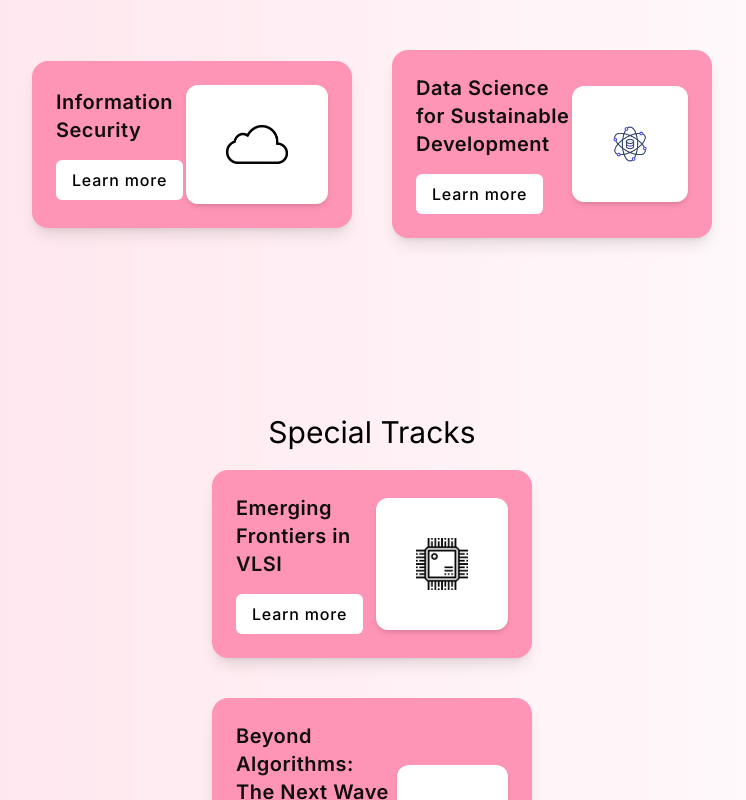
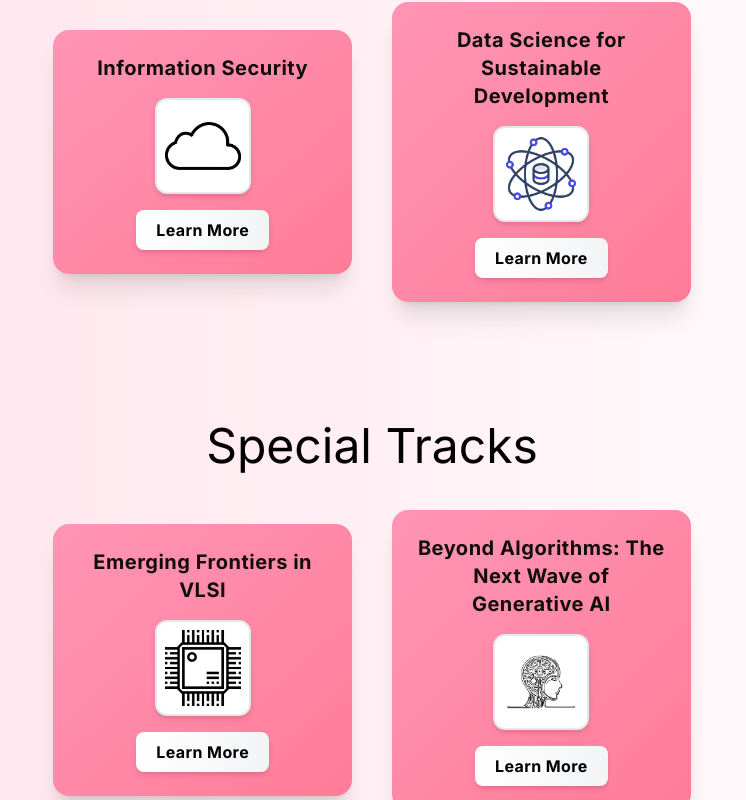
Before and after one commit to capy-on-caffeine/wrec, a Next.js app: page / in a window 1280 px wide. Shown: the part 5120-5920 px from the top of the page, without its empty margins (268-1014 px from the left). Built offline with nearby package versions, Linux system fonts and the light colour scheme.

Commit message:
special track formatting changes

```diff
--- a/src/components/tracks/TrackCard.tsx
+++ b/src/components/tracks/TrackCard.tsx
@@ -15,20 +15,15 @@
 
   return (
     <>
-      <div className="relative w-3/4 lg:w-[30%] h-2/5 bg-[#ff95b6] rounded-2xl flex items-center justify-between p-6 shadow-lg box-border z-0">
-        <div className="flex flex-col justify-center">
-          <h3 className="text-[#110e0e] text-xl font-semibold font-['Avenir LT Std'] tracking-wide mb-4">
-            {name}
-          </h3>
-          <button
-            className="bg-white text-black text-base font-medium font-['Avenir LT Std'] tracking-wider px-4 py-2 rounded-md hover:bg-gray-200 transition w-max"
-            onClick={() => setIsModalOpen(true)}
-          >
-            Learn more
-          </button>
-        </div>
+      <div className="relative w-11/12 lg:w-[28%] h-auto bg-gradient-to-br from-[#ff95b6] to-[#ff7c98] rounded-2xl flex flex-col items-center p-6 shadow-xl transition-transform transform hover:scale-105 duration-300 ease-in-out">
 
-        <div className="p-10 bg-white rounded-xl shadow-md">
+        {/* Heading */}
+        <h3 className="text-[#110e0e] text-xl font-bold font-['Avenir LT Std'] tracking-wide mb-4 text-center">
+          {name}
+        </h3>
+
+        {/* Image */}
+        <div className="w-24 h-24 bg-white rounded-xl shadow-md border-2 border-gray-200 flex items-center justify-center p-2 mb-4">
           <Image
             alt={`Track image for ${name}`}
             height={100}
@@ -37,7 +32,20 @@
             className="object-cover rounded-lg"
           />
         </div>
+
+        {/* Learn More Button */}
+        <button
+          className="bg-gradient-to-r from-white to-gray-100 text-black text-base font-bold tracking-wide px-5 py-2
+             rounded-lg transition-all duration-300 ease-in-out shadow-md
+             hover:from-[#ff95b6] hover:to-[#ff7c98] hover:text-white
+             hover:scale-105 hover:shadow-lg"
+          onClick={() => setIsModalOpen(true)}
+        >
+          Learn More
+        </button>
       </div>
+
+      {/* Modal */}
       <Modal
         isOpen={isModalOpen}
         onClose={() => setIsModalOpen(false)}
--- a/src/components/tracks/Tracks.tsx
+++ b/src/components/tracks/Tracks.tsx
@@ -57,7 +57,7 @@
       id="tracks"
       className="w-full min-h-screen bg-gradient-to-r from-[#FFE1EA] to-white flex flex-col justify-start items-center"
     >
-      <h1 className="text-4xl mt-20 mb-10">CONFERENCE TRACKS</h1>
+      <h1 className="text-5xl mt-20 mb-10">CONFERENCE TRACKS</h1>
       <div className="w-full min-h-screen lg:w-5/6 lg:h-2/5 flex flex-col lg:flex-row justify-center items-center lg:flex-wrap gap-10">
         {cardData.map((data, index) => (
           <TrackCard key={index} {...data} />
@@ -65,8 +65,8 @@
       </div>
 
       {/* Special Track Section */}
-      <h1 className="text-3xl mt-20 mb-5">Special Tracks</h1>
-      <div className="w-full lg:w-5/6 flex flex-col items-center gap-10">
+      <h1 className="text-5xl mt-20 mb-10">Special Tracks</h1>
+      <div className="w-full lg:w-5/6 flex flex-col lg:flex-row justify-center items-center flex-wrap gap-10">
         {specialTracks.map((track, index) => (
           <TrackCard
             key={index}
```
